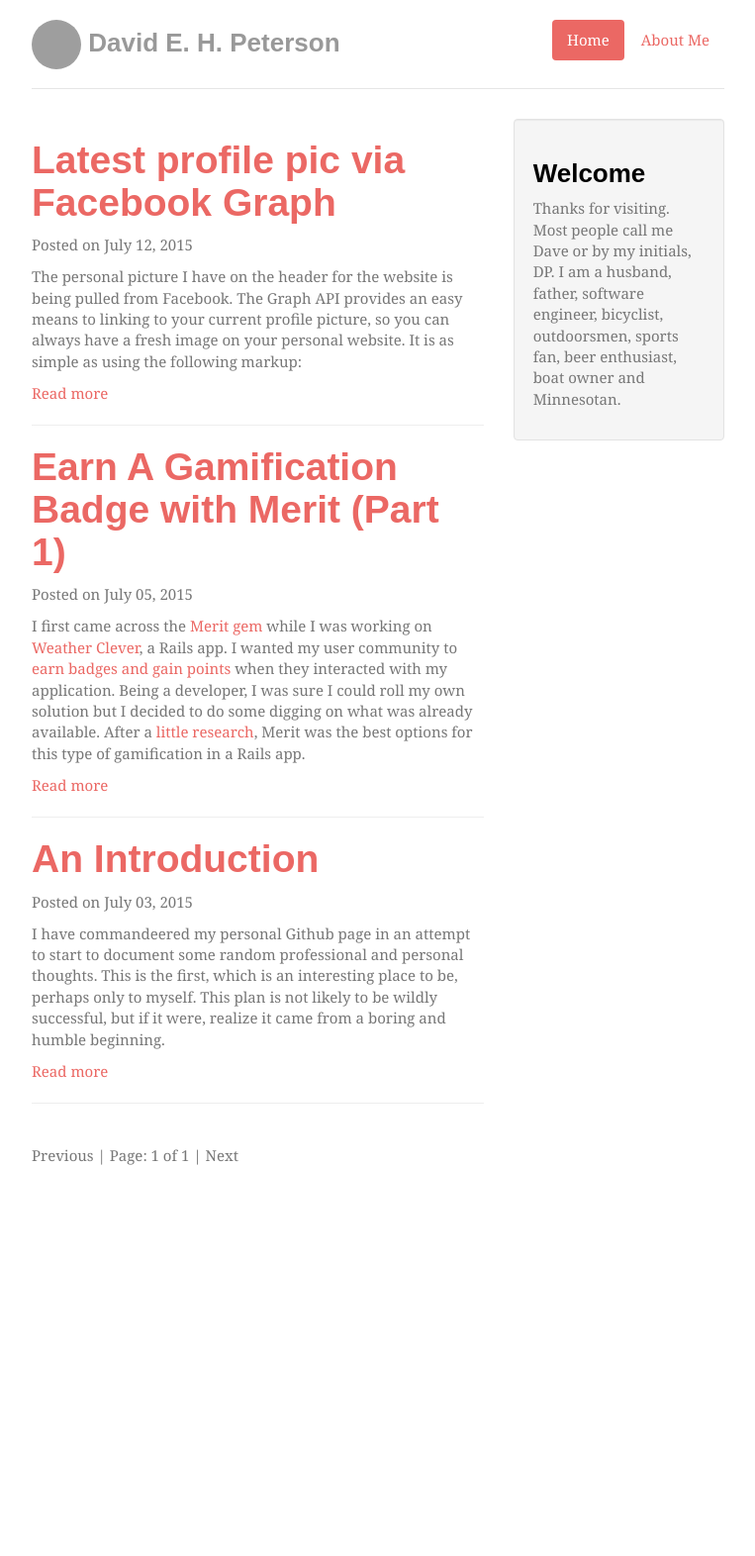
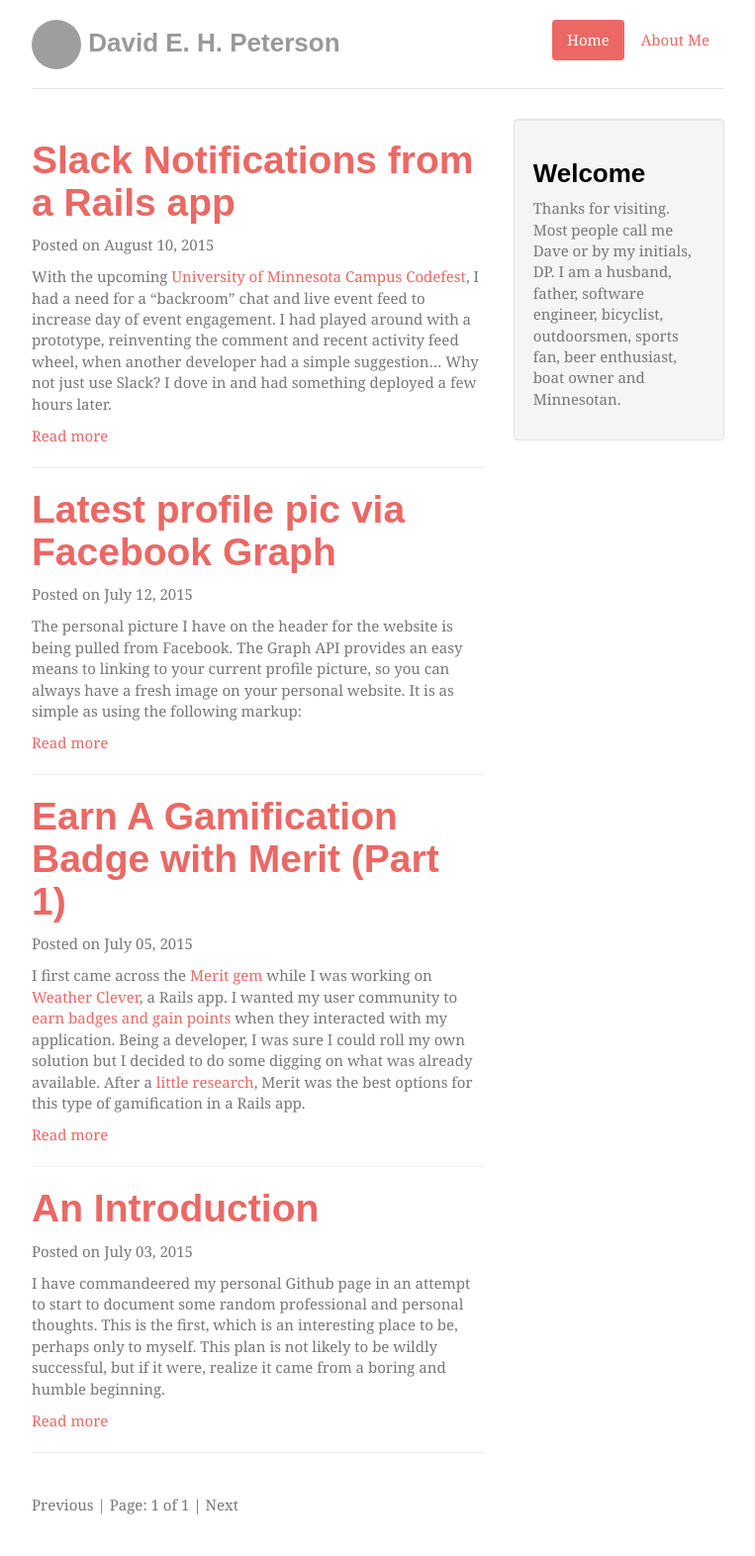
Before and after one commit to pete2786/pete2786.github.io, a Jekyll site: the page built from index.html, in a window 1280 px wide. Shown: the whole page at 99% size, without its empty margins (258-1021 px from the left). Built offline with Jekyll 4.4.1, drawn with Linux system fonts in a browser that asks for light colours; some web fonts are replaced; the list of posts is cut into pages by our own code; before the commit the page ends 1219 px from its top, so only the background shows below that; grey boxes are pictures that could not be loaded.

Commit message:
Fixed some shiz and add slack notification post

```diff
--- /dev/null
+++ b/_posts/2015-08-10-ruby-slack-notifier.md
@@ -0,0 +1,21 @@
+---
+layout: post
+title:  Slack Notifications from a Rails app
+tags: [professional]
+---
+
+With the upcoming [University of Minnesota Campus Codefest](http://umn.campuscodefest.org/events/8-campus-codefest-2015), I had a need for a "backroom" chat and live event feed to increase day of event engagement. I had played around with a prototype, reinventing the comment and recent activity feed wheel, when another developer had a simple suggestion... Why not just use Slack? I dove in and had something deployed a few hours later.
+
+We already had a Slack team, so that part was easy. I created a new [Incoming Webhook integration](https://api.slack.com/incoming-webhooks) to post to. I then found the [Slack Notifier](https://github.com/stevenosloan/slack-notifier) gem, which is a simple wrapper for the webhooks maintained by Steven Sloan.
+
+First, I created a concern, to mix in to the models I wanted to treat as first class citizens, worthy of a Slack notification, SlackNotifiable:
+
+{% gist pete2786/80f3eb56e6168eafd949 slack_notifiable.rb %}
+
+I then include the concern in each model overroad the `slack_message` method in each model. For example:
+
+{% gist pete2786/80f3eb56e6168eafd949 project_comment.rb %}
+
+My application is has a multi-tenant architecture, so I simply stuck an attribute on the tenant model to add a webhook URL, then deployed the application. In the future, I'd move the notification processing to a background task in the mixin.
+
+Overall, I met the original need for a backroom chat and saved myself the headache of another custom solution when Slack met the requirements.
```
Also changed, not shown: _posts/2015-07-05-merit-gem.md (+1 -1 lines), _posts/2015-07-12-facebook-profile-pic.md (+1 -1 lines).
